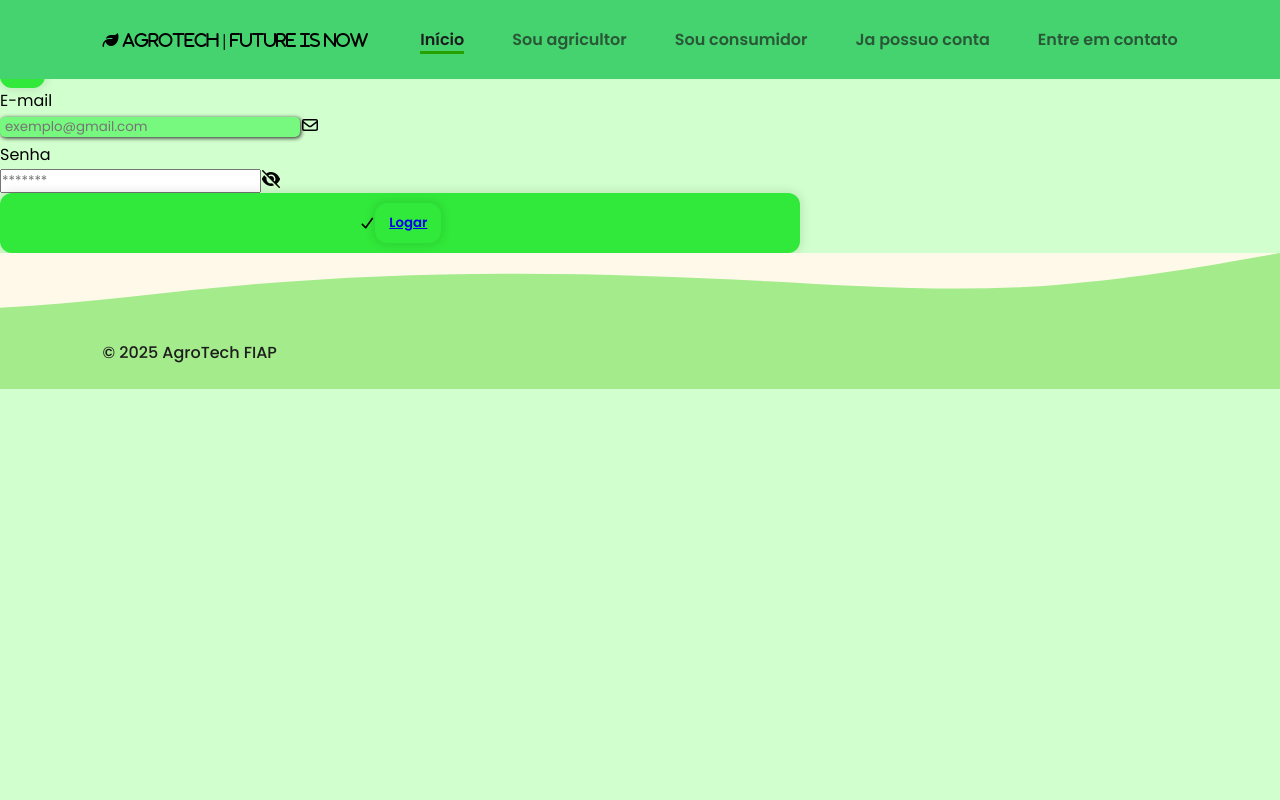
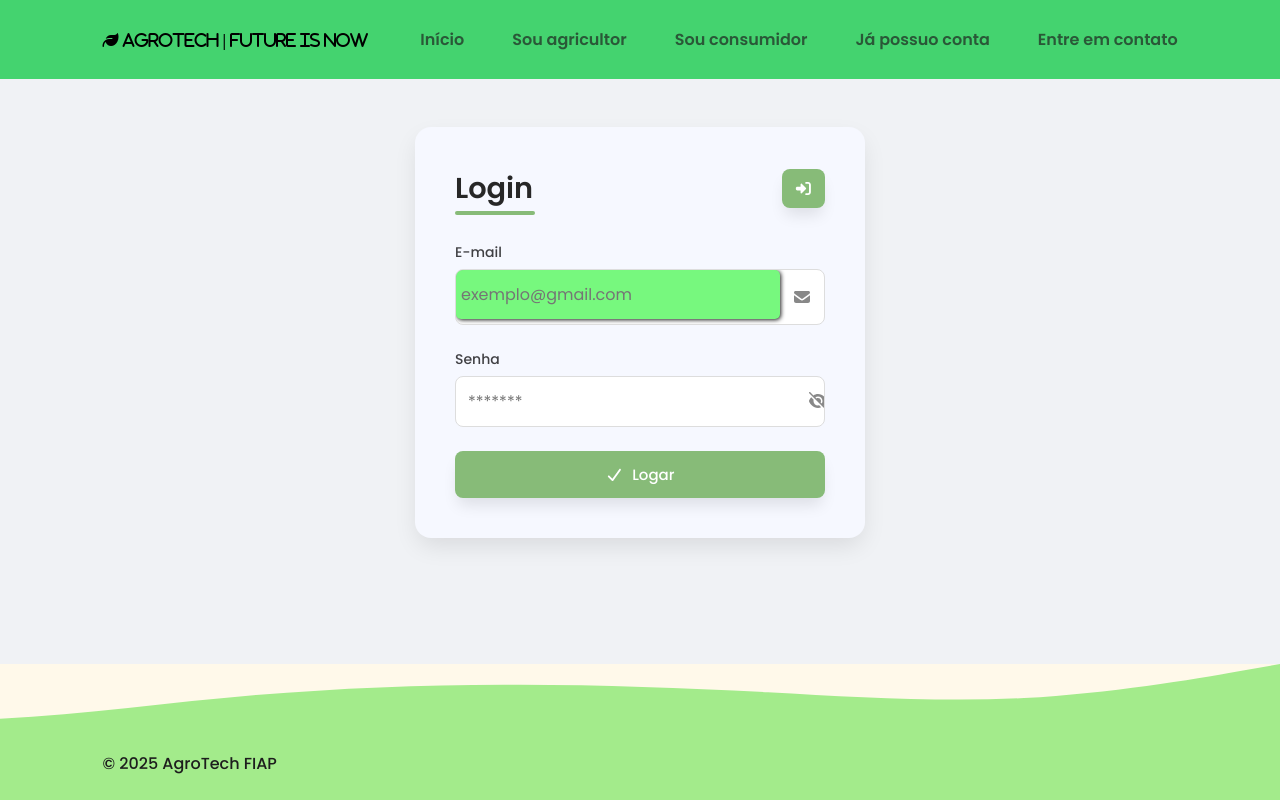
Before and after one commit to JFrois/AgroTech, a React (Vite) app: page /Login in a window 1280 px wide. Built offline with nearby package versions, Linux system fonts and the light colour scheme.

Commit message:
Implementações:Tela de login: CSS, Restrição de acesso | Formulário de contato: Envio de email contato | Movimentação com JS na página incial.

```diff
--- a/package.json
+++ b/package.json
@@ -13,12 +13,14 @@
   "license": "ISC",
   "type": "commonjs",
   "dependencies": {
+    "@emailjs/browser": "^4.4.1",
     "@fortawesome/free-regular-svg-icons": "^7.0.0",
     "@fortawesome/free-solid-svg-icons": "^7.0.0",
     "@fortawesome/react-fontawesome": "^3.0.0",
     "react": "^19.1.1",
     "react-dom": "^19.1.1",
-    "react-router-dom": "^7.8.1"
+    "react-router-dom": "^7.8.1",
+    "scrollreveal": "^4.0.9"
   },
   "devDependencies": {
     "@vitejs/plugin-react": "^5.0.1",
--- a/src/app.jsx
+++ b/src/app.jsx
@@ -2,7 +2,7 @@ import React from 'react';
 import { BrowserRouter, Routes, Route } from 'react-router-dom';
 import Header from './components/Header.jsx';
 import Footer from './components/Footer.jsx';
-import Contato from './components/contato.jsx';
+import Contato from './components/Contato.jsx';
 import Inicio from './components/inicio.jsx';
 import AreaFazendeiro from './components/AreaFazendeiro.jsx';
 import Catalogo from './components/Catalogo.jsx';
@@ -16,8 +16,10 @@ function App() {
         <Route path="/" element={<Inicio />} />
         <Route path="/Central do agricultor" element={<AreaFazendeiro />} />
         <Route path="/Catalogo de alimentos" element={<Catalogo />} />
-        <Route path="/login" element={<Login />} />
-        <Route path="/contato" element={<Contato />} />
+        <Route path="/Login" element={<Login />} />
+        <Route path="/Contato" element={<Contato />} />
+        <Route path="/Perfil" element={<Catalogo />} />
+
       </Routes>
       <Footer />
     </BrowserRouter>
--- a/src/components/Header.jsx
+++ b/src/components/Header.jsx
@@ -1,56 +1,57 @@
-// src/components/Header.jsx
 import React, { useState } from 'react';
-import { Link } from 'react-router-dom';
+import { Link, NavLink } from 'react-router-dom';
 
-function Header() {
+const navLinks = [
+    { path: '/', label: 'Início' },
+    { path: '/Central do agricultor', label: 'Sou agricultor' },
+    { path: '/Catalogo de alimentos', label: 'Sou consumidor' },
+    { path: '/login', label: 'Já possuo conta' },
+    { path: '/contato', label: 'Entre em contato' },
+];
+
+function Header({ isScrolled }) {
     const [isMenuOpen, setIsMenuOpen] = useState(false);
 
     const toggleMenu = () => {
         setIsMenuOpen(!isMenuOpen);
     };
 
+    const closeMenu = () => {
+        setIsMenuOpen(false);
+    };
+
+    const renderNavLinks = (isMobile = false) =>
+        navLinks.map((link) => (
+            <li className="nav-item" key={link.path}>
+                <NavLink
+                    to={link.path}
+                    onClick={isMobile ? closeMenu : undefined}
+                    end={link.path === '/'}
+                >
+                    {link.label}
+                </NavLink>
+            </li>
+        ));
+
+    const headerClasses = `header_principal ${isScrolled ? 'scrolled' : ''}`;
+
     return (
-        <header className="header_principal">
+        <header className={headerClasses}>
             <nav id="navbar">
                 <i className="fa-solid fa-leaf"> AGROTECH | FUTURE IS NOW</i>
 
                 <ul id="nav_list">
-                    <li className="nav-item active">
-                        <Link to="/">Início</Link>
-                    </li>
-                    <li className="nav-item">
-                        <Link to="/Central do agricultor">Sou agricultor</Link>
-                    </li>
-                    <li className="nav-item">
-                        <Link to="/Catalogo de alimentos">Sou consumidor</Link>
-                    </li>
-                    <li className="nav-item">
-                        <Link to="/login">Ja possuo conta</Link>
-                    </li>
-                    <li className="nav-item">
-                        <Link to="/contato">Entre em contato</Link>
-                    </li>
+                    {renderNavLinks()}
                 </ul>
 
-                <button id="mobile_btn" onClick={toggleMenu}>
+                <button id="mobile_btn" onClick={toggleMenu} aria-label="Toggle menu" aria-expanded={isMenuOpen}>
                     <i className="fa-solid fa-bars"></i>
                 </button>
             </nav>
 
             <div id="mobile_menu" className={isMenuOpen ? 'active' : ''}>
                 <ul id="mobile_nav_list">
-                    <li className="nav-item">
-                        <Link to="/">Início</Link>
-                    </li>
-                    <li className="nav-item">
-                        <Link to="/agricultor">Sou agricultor</Link>
-                    </li>
-                    <li className="nav-item">
-                        <Link to="/consumidor">Sou consumidor</Link>
-                    </li>
-                    <li className="nav-item">
-                        <Link to="/contato">Entre em contato</Link>
-                    </li>
+                    {renderNavLinks(true)}
                 </ul>
             </div>
         </header>
--- a/src/components/Login.jsx
+++ b/src/components/Login.jsx
@@ -1,9 +1,20 @@
-import Login_form from "./Login_form"
+import Header from './Header';
+import Footer from './Footer';
+import LoginForm from './Login_form';
+import '../styles/cadastro.css';
 
-function Login(){
-      return(
-            <Login_form />
-      )
+function Login() {
+  return (
+    <div className="login-page-layout">
+      <Header />
+
+      <main className="login-main-content">
+        <LoginForm />
+      </main>
+
+      <Footer />
+    </div>
+  );
 }
 
-export default Login
+export default Login;
--- a/src/components/Login_form.jsx
+++ b/src/components/Login_form.jsx
@@ -1,56 +1,112 @@
-import React from 'react';
+import React, { useState } from 'react';
+import { Link, useNavigate } from 'react-router-dom';
 import { FontAwesomeIcon } from '@fortawesome/react-fontawesome';
-import { faEnvelope, faEyeSlash, faRightToBracket, faCheck } from '@fortawesome/free-solid-svg-icons';
-import { faEnvelope as farEnvelope, faEyeSlash as farEyeSlash } from '@fortawesome/free-regular-svg-icons';
+import { faEnvelope, faEye, faEyeSlash, faRightToBracket, faCheck } from '@fortawesome/free-solid-svg-icons';
 
-const Login_form = () => {
+const validUsers = [
+    { email: 'juan@gmail.com', password: '1234' },
+    { email: 'maria@gmail.com', password: '1234' },
+    { email: 'bruno@gmail.com', password: '1234' },
+    { email: 'adriano@gmail.com', password: '1234' },
+    { email: 'marcos@gmail.com', password: '1234' }
+];
+
+function LoginForm() {
+    const navigate = useNavigate();
+    const [formData, setFormData] = useState({
+        email: '',
+        password: ''
+    });
+
+    const [isPasswordVisible, setIsPasswordVisible] = useState(false);
+
+    const handleChange = (e) => {
+        const { name, value } = e.target;
+        setFormData(prevData => ({
+            ...prevData,
+            [name]: value
+        }));
+    };
+
+    const togglePasswordVisibility = () => {
+        setIsPasswordVisible(!isPasswordVisible);
+    };
+
+    const handleSubmit = (e) => {
+        e.preventDefault();
+
+        const { email, password } = formData;
+
+        const foundUser = validUsers.find(
+            user => user.email === email && user.password === password
+        );
+
+        if (foundUser) {
+            console.log('Login bem-sucedido para:', foundUser.email);
+            alert('Login realizado com sucesso!');
+            navigate('/perfil');
+        } else {
+            console.error('Falha no login. Credenciais inválidas.');
+            alert('E-mail ou senha incorretos. Tente novamente.');
+        }
+    };
+
     return (
-        <main id="form_container">
-            <div id="form_header">
-                <h1 id="form_title">
-                    Login
-                </h1>
-                <button className="btn-default">
-                    <a href="index.html">
-                        <FontAwesomeIcon icon={faRightToBracket} />
-                    </a>
-                </button>
+        <main className="form-container">
+            <div className="form-header">
+                <h1 className="form-title">Login</h1>
+                <Link to="/" className="btn-default">
+                    <FontAwesomeIcon icon={faRightToBracket} />
+                </Link>
             </div>
 
-            <form action="" id="form">
+            <form className="login-form" onSubmit={handleSubmit}>
                 <div className="input-box">
-                    <label htmlFor="email" className="form-label">
-                        E-mail
-                    </label>
+                    <label htmlFor="email" className="form-label">E-mail</label>
                     <div className="input-field">
-                        <input type="email" name="email" id="email" className="form-control" placeholder="exemplo@gmail.com" />
-                        <FontAwesomeIcon icon={farEnvelope} />
+                        <input
+                            type="email"
+                            name="email"
+                            id="email"
+                            className="form-control"
+                            placeholder="exemplo@gmail.com"
+                            value={formData.email}
+                            onChange={handleChange}
+                            required
+                        />
+                        <FontAwesomeIcon icon={faEnvelope} />
                     </div>
                 </div>
 
                 <div className="input-box">
-                    <label htmlFor="password" className="form-label">
-                        Senha
-                    </label>
+                    <label htmlFor="password" className="form-label">Senha</label>
                     <div className="input-field">
-                        <input type="password" name="password" id="password" className="form-control" placeholder="*******" />
-                        <FontAwesomeIcon icon={faEyeSlash} className="password-icon" />
+                        <input
+                            type={isPasswordVisible ? 'text' : 'password'}
+                            name="password"
+                            id="password"
+                            className="form-control"
+                            placeholder="*******"
+                            value={formData.password}
+                            onChange={handleChange}
+                            required
+                        />
+                        <FontAwesomeIcon
+                            icon={isPasswordVisible ? faEye : faEyeSlash}
+                            className="password-icon"
+                            onClick={togglePasswordVisibility}
+                            style={{ cursor: 'pointer' }}
+                        />
                     </div>
-                </div>
-
-                <div className="radio-container">
-                    {/* Conteúdo do radio-container, se houver */}
                 </div>
 
                 <button type="submit" className="btn-default">
                     <FontAwesomeIcon icon={faCheck} />
-                    <a href="perfil.html" className="btn-default">
-                        Logar
-                    </a>
+                    <span>Logar</span>
                 </button>
             </form>
         </main>
     );
 }
 
-export default Login_form;
+export default LoginForm;
--- a/src/components/formularioContato.jsx
+++ b/src/components/formularioContato.jsx
@@ -1,4 +1,7 @@
-import React, { useState, useEffect } from 'react';
+import React, { useState } from 'react';
+import emailjs from '@emailjs/browser';
+
+emailjs.init("14op60W9c1h0olQZa");
 
 function FormularioContato() {
     const [formData, setFormData] = useState({
@@ -6,6 +9,7 @@ function FormularioContato() {
         email: '',
         message: '',
     });
+    const [isSubmitting, setIsSubmitting] = useState(false);
 
     const handleChange = (e) => {
         const { name, value } = e.target;
@@ -17,12 +21,12 @@ function FormularioContato() {
 
     const handleSubmit = (e) => {
         e.preventDefault();
+        setIsSubmitting(true);
 
-        emailjs.send("YOUR_SERVICE_ID", "YOUR_TEMPLATE_ID", {
-            name: formData.name,
-            email: formData.email,
-            message: formData.message,
-        })
+        const serviceID = "service_ekgmlsj";
+        const templateID = "template_00gm37s";
+
+        emailjs.send(serviceID, templateID, formData)
             .then((response) => {
                 console.log('SUCCESS!', response.status, response.text);
                 alert('Mensagem enviada com sucesso!');
@@ -30,12 +34,14 @@ function FormularioContato() {
             })
             .catch((error) => {
                 console.error('FAILED...', error);
-            alert('Falha ao enviar mensagem.');
+                alert('Falha ao enviar mensagem. Tente novamente.');
+            })
+            .finally(() => {
+                setIsSubmitting(false);
             });
     };
 
     return (
-        <body id="contato">
         <section id="contact">
             <h2>Entre em contato</h2>
             <form id="form" onSubmit={handleSubmit}>
@@ -46,6 +52,7 @@ function FormularioContato() {
                     placeholder="Seu nome"
                     value={formData.name}
                     onChange={handleChange}
+                    disabled={isSubmitting}
                     required
                 />
                 <input
@@ -55,6 +62,7 @@ function FormularioContato() {
                     placeholder="Seu email"
                     value={formData.email}
                     onChange={handleChange}
+                    disabled={isSubmitting}
                     required
                 />
                 <textarea
@@ -65,12 +73,19 @@ function FormularioContato() {
                     maxLength="500"
                     value={formData.message}
                     onChange={handleChange}
+                    disabled={isSubmitting}
                     required
                 ></textarea>
-                <button id="enviar" type="submit" className="btn-default">Enviar</button>
+                <button
+                    id="enviar"
+                    type="submit"
+                    className="btn-default"
+                    disabled={isSubmitting}
+                >
+                    {isSubmitting ? 'Enviando...' : 'Enviar'}
+                </button>
             </form>
         </section>
-        </body>
     );
 }
 
--- a/src/styles/cadastro.css
+++ b/src/styles/cadastro.css
@@ -1,4 +1,4 @@
-@import url('https://fonts.googleapis.com/css2?family=Poppins:ital,wght@0,100;0,200;0,300;0,400;0,500;0,600;0,700;0,800;0,900;1,100;1,200;1,300;1,400;1,500;1,600;1,700;1,800;1,900&display=swap');
+@import url('https://fonts.googleapis.com/css2?family=Poppins:ital,wght@0,100;0,200;0,300;0,400;0,500;0,600;0,700;1,800;1,900&display=swap');
 
 * {
     margin: 0;
@@ -7,12 +7,19 @@
     font-family: 'Poppins', sans-serif;
 }
 
-body {
+.login-page-layout {
+    display: flex;
+    flex-direction: column;
+    min-height: 100vh;
+}
+
+.login-main-content {
+    flex-grow: 1;
     display: flex;
     justify-content: center;
     align-items: center;
-    min-height: 100vh;
-    background-color: #87bb78;
+    background-color: #f0f2f5;
+    padding: 2rem;
 }
 
 .btn-default {
@@ -21,7 +28,7 @@ body {
     align-items: center;
     justify-content: center;
     border: none;
-    padding: 8px 12px;
+    padding: 12px;
     border-radius: 8px;
     font-size: 15px;
     font-weight: 500;
@@ -37,55 +44,56 @@ body {
     background-color: #185e03;
 }
 
-#form_container {
+.form-container {
     display: flex;
     flex-direction: column;
     gap: 32px;
-    height: 100%;
+    width: 100%;
+    max-width: 450px;
     background-color: #f6f8ff;
-    padding: 20px;
-    border-radius: 8px;
-    box-shadow: 0px 10px 15px -3px rgba(0, 0, 0, 0.1);
+    padding: 2.5rem;
+    border-radius: 16px;
+    box-shadow: 0px 10px 25px -3px rgba(0, 0, 0, 0.1);
 }
 
-#form_header {
+.form-header {
     display: flex;
     justify-content: space-between;
     align-items: center;
 }
 
-#form_title {
-    font-weight: 500;
+.form-title {
+    font-weight: 600;
+    font-size: 1.8rem;
     color: #272727;
     position: relative;
 }
 
-#form_title::after {
+.form-title::after {
     content: '';
     position: absolute;
-    width: 100px;
-    height: 3px;
+    width: 80px;
+    height: 4px;
     border-radius: 30px;
     background-color: #87bb78;
     left: 0;
-    bottom: 0;
+    bottom: -5px;
 }
 
-#form {
+.login-form {
     display: flex;
-    justify-content: space-between;
     flex-direction: column;
-    gap: 32px;
-    height: 100%;
-}
-
-#input_container {
-    display: grid;
     gap: 24px;
 }
 
+.input-box {
+    display: flex;
+    flex-direction: column;
+    gap: 6px;
+}
+
 .form-label {
-    font-size: 12px;
+    font-size: 14px;
     color: #404044;
     font-weight: 500;
 }
@@ -93,29 +101,30 @@ body {
 .input-field {
     display: flex;
     align-items: center;
-    background-color: #ffff;
+    background-color: #fff;
     border-radius: 8px;
-    box-shadow: 0px 10px 15px -3px rgba(0, 0, 0, 0.1);
+    border: 1px solid #ddd;
+    overflow: hidden;
+    transition: border-color 0.3s ease, box-shadow 0.3s ease;
 }
 
-.input-field i {
-    display: flex;
-    align-items: center;
-    width: 30px;
-    height: 20px;
-    color: #404044;
+.input-field svg {
+    padding: 0 12px;
+    color: #888;
+    flex-shrink: 0;
+}
+
+.input-field .password-icon {
+    cursor: pointer;
 }
 
 .form-control {
-    padding: 10px;
-    width: 100%;
+    padding: 12px;
+    flex-grow: 1;
     border: none;
-    border-radius: 8px;
-}
-
-.input-field .password-icon:hover {
-    cursor: pointer;
-    color: #676770;
+    background-color: transparent;
+    color: #333;
+    font-size: 1rem;
 }
 
 .form-control:focus {
@@ -123,47 +132,15 @@ body {
 }
 
 .input-box .input-field:focus-within {
-    outline: 2px solid #87bb78;
+    border-color: #87bb78;
+    box-shadow: 0 0 0 3px rgba(135, 187, 120, 0.2);
 }
 
-input:-webkit-autofill {
-    -webkit-box-shadow: 0 0 0 1000px white inset !important;
-    color: #000;
+input:-webkit-autofill,
+input:-webkit-autofill:hover,
+input:-webkit-autofill:focus,
+input:-webkit-autofill:active {
+    -webkit-box-shadow: 0 0 0 1000px #fff inset !important;
+    -webkit-text-fill-color: #333 !important;
+    transition: background-color 5000s ease-in-out 0s;
 }
-
-.radio-container {
-    grid-column: span 2;
-}
-
-#gender_inputs {
-    display: flex;
-    gap: 20px;
-}
-
-.radio-box {
-    display: flex;
-    gap: 4px;
-    align-items: center;
-}
-
-.form-control[type="radio"] {
-    accent-color: #87bb78;
-}
-
-@media screen and (max-width: 500px) {
-    #form_container {
-        width: 100%;
-        min-height: 100vh;
-        padding: 32px;
-    }
-
-    #input_container {
-        display: flex;
-        flex-direction: column;
-        gap: 38px;
-    }
-
-    .form-control[type="date"] {
-        background-color: #fff;
-    }
-}
```
Also changed, not shown: arquivos html/contato.html (+7 -79 lines), arquivos html/login.html (+4 -58 lines), src/components/MainContent.jsx (+18 -1 lines), src/components/contato.jsx (+6 -6 lines), src/javascript/componentes.js (deleted, +0 -24 lines), 1 other file (tests, documents, lock files or other folders). Lines whose indentation alone changed are shown as unchanged.
